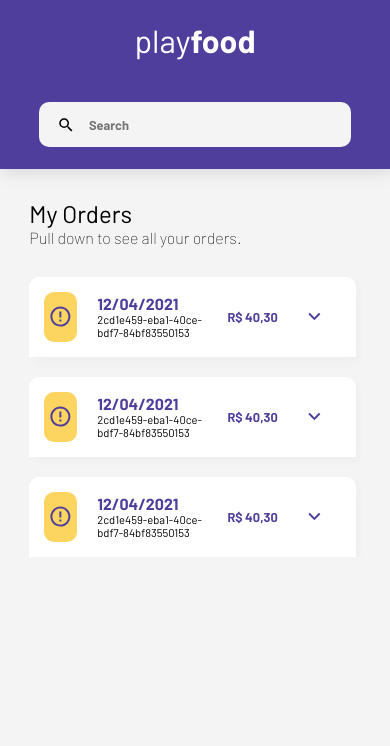
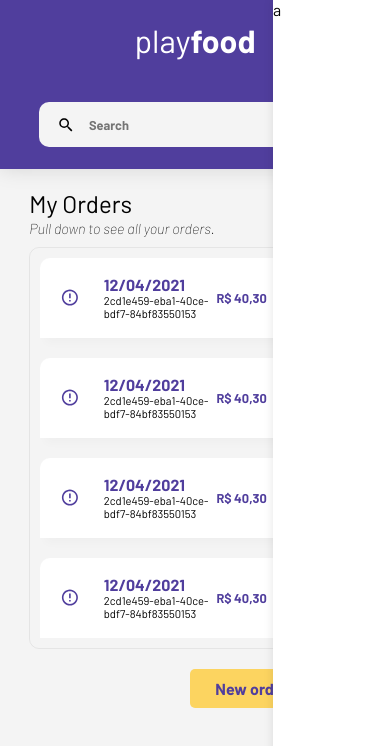
Before and after one commit to rodrigobritez/playfood, a React (Create React App) app: page / in a window 390 px wide. Shown: the top 746 px of the page. Built offline with nearby package versions, Linux system fonts and the light colour scheme.

Commit message:
feat: create button component

```diff
--- a/src/assets/styles/global.scss
+++ b/src/assets/styles/global.scss
@@ -40,6 +40,10 @@
     justify-content: space-between;
 }
 
+.justify-end{
+    justify-content: flex-end;
+}
+
 .ml-3{
     margin-left: 30px;
 }
--- /dev/null
+++ b/src/components/button/button.scss
@@ -0,0 +1,15 @@
+@import '../../assets/styles/colors.scss';
+
+button{
+    border: none;
+    background-color: $secondary;
+    padding: 10px 25px;
+    font-size: 1em;
+    border-radius: 5px;
+    color: $primary;
+    display: flex;
+    align-items: center;
+    justify-content: space-between;
+    font-weight: bold;
+    cursor: pointer;
+}
--- /dev/null
+++ b/src/components/button/index.tsx
@@ -0,0 +1,10 @@
+import React from 'react';
+import './button.scss';
+
+
+
+export const Button: React.FC= ({children}) => (
+    <>
+    <button>{children}</button>
+    </>
+)
--- a/src/components/card/card.scss
+++ b/src/components/card/card.scss
@@ -42,6 +42,7 @@
     border-radius: 0px 0px 10px 10px;
     user-select: none;
     font-style: italic;
+
 }
 
 @media screen and (max-width: 500px) {
@@ -50,5 +51,11 @@
             font-size: .8em;
             white-space: nowrap;
         }
+        .badge{
+            svg{
+                width: 20px;
+            }
+            background-color: transparent;
+        }
     }
 }
--- a/src/components/header/header.scss
+++ b/src/components/header/header.scss
@@ -2,7 +2,6 @@
 
 header{
     background-color: $white;
-    box-shadow: 5px 5px 10px rgba(0, 0, 0, 0.025);
 }
 
 .header__block{
--- a/src/components/list/index.tsx
+++ b/src/components/list/index.tsx
@@ -12,6 +12,7 @@
             <Card />
             <Card />
             <Card />
+            <Card />
         </div>
     </>
 )
--- /dev/null
+++ b/src/components/modal/index.tsx
@@ -0,0 +1,14 @@
+import React from 'react';
+import './modal.scss';
+
+
+
+export const Modal: React.FC= ({children}) => {
+    return(
+        <>
+            <div className="modal">
+                {children}
+            </div>
+        </>
+    )
+}
--- /dev/null
+++ b/src/components/modal/modal.scss
@@ -0,0 +1,11 @@
+@import '../../assets/styles/colors.scss';
+
+.modal{
+    height: 100vh;
+    width: 30vw;
+    background-color: $white;
+    position: fixed;
+    top: 0;
+    right: 0;
+    box-shadow: 0px 0px 10px rgba(0, 0, 0, 0.103);
+}
--- a/src/screens/orders/index.tsx
+++ b/src/screens/orders/index.tsx
@@ -1,17 +1,30 @@
 import React from 'react';
+import { Button } from '../../components/button';
 import { Header } from '../../components/header'
 import { List } from '../../components/list'
+import { ReactComponent as ArrowRight } from '../../assets/icons/arrow-right.svg';
+
 import "./orders.scss"
+import { Modal } from '../../components/modal';
 
 export const Orders: React.FC = () => (
     <>
     <Header />
-    <section className="container mt-3">
+    <section className="container mt-2">
         <h2 className="title">My Orders</h2>
         <span className="subtitle">Pull down to see all your orders.</span>
-        <div className="mt-3">
+        <div className="mt-1 box">
             <List />
         </div>
+        <div className="mt-2 d-flex justify-end">
+            <Button>
+                New order
+                <ArrowRight className="ml-3" fill="#503E9D" />
+            </Button>
+        </div>
     </section>
+    <Modal>
+        a
+    </Modal>
     </>
 )
--- a/src/screens/orders/orders.scss
+++ b/src/screens/orders/orders.scss
@@ -6,4 +6,12 @@
 
 .subtitle{
     font-weight: lighter;
+    font-style: italic;
+    font-size: .9em;
 }
+
+.box{
+    border: solid 1px rgba(0, 0, 0, 0.062);
+    padding: 10px;
+    border-radius: 10px;
+}
```
Also changed, not shown: src/assets/icons/arrow-right.svg (added).
